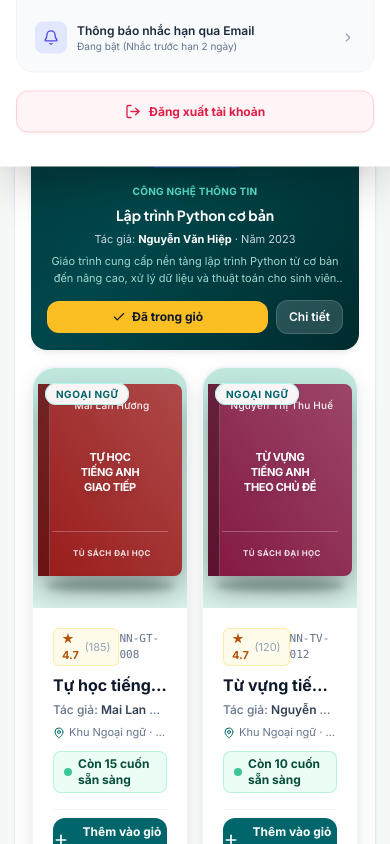
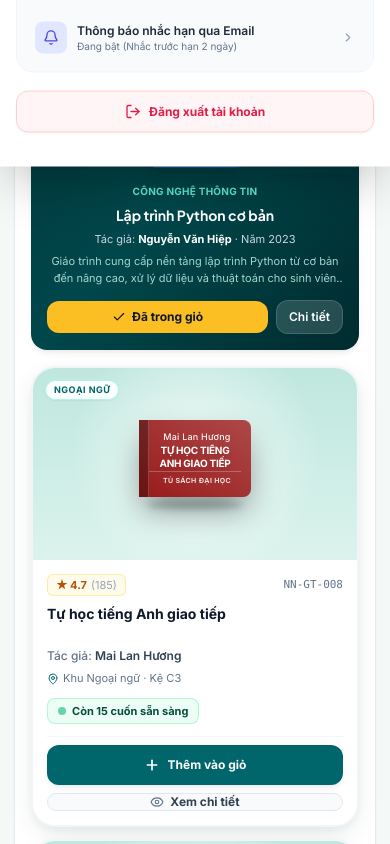
Before and after one commit to vohoangphuc1701/HKDN_HE_THONG_QUAN_LY_THU_VIEN, a React (Vite) app in the folder frontend-student/: page / in a window 390 px wide. Shown: the part 1156-2000 px from the top of the page. Built offline with nearby package versions, Linux system fonts and the light colour scheme.

Commit message:
fix(tv3-pc): sua loi the sach va nut bam bi bop chu khi co gian, toi uu navbar pc

```diff
--- a/frontend-student/src/App.jsx
+++ b/frontend-student/src/App.jsx
@@ -1364,7 +1364,7 @@ function DesktopApp() {
               </button>
             </div>
 
-            <div className="grid grid-cols-1 sm:grid-cols-2 lg:grid-cols-4 gap-6">
+            <div className="grid grid-cols-1 sm:grid-cols-2 md:grid-cols-3 lg:grid-cols-4 gap-4 sm:gap-5 lg:gap-6">
               {/* 1. Công nghệ thông tin */}
               <div
                 onClick={() => {
@@ -1582,29 +1582,29 @@ function DesktopApp() {
                     </div>
                   </div>
 
-                  <div className="pt-5 mt-4 border-t border-white/15 flex items-center gap-2.5">
+                  <div className="pt-5 mt-4 border-t border-white/15 flex flex-wrap sm:flex-nowrap items-center gap-2.5">
                     <button
                       type="button"
                       onClick={() => handleAddToCart(featuredBook)}
-                      className="flex-1 bg-amber-400 hover:bg-amber-300 text-slate-900 text-xs font-bold py-2.5 px-3 rounded-xl shadow-xs transition-colors cursor-pointer flex items-center justify-center gap-1.5"
+                      className="flex-1 min-w-[130px] bg-amber-400 hover:bg-amber-300 text-slate-900 text-xs font-bold py-2.5 px-3 rounded-xl shadow-xs transition-colors cursor-pointer flex items-center justify-center gap-1.5 whitespace-nowrap"
                     >
-                      <Check className="w-4 h-4" />
-                      <span>{cartItems.some(i => i.id === featuredBook.id) ? 'Đã trong giỏ' : 'Thêm vào giỏ mượn'}</span>
+                      <Check className="w-4 h-4 shrink-0" />
+                      <span className="truncate">{cartItems.some(i => i.id === featuredBook.id) ? 'Đã trong giỏ' : 'Thêm vào giỏ'}</span>
                     </button>
                     <button
                       type="button"
                       onClick={() => handleViewBookDetail(featuredBook)}
-                      className="px-3 py-2.5 bg-white/15 hover:bg-white/25 text-white text-xs font-semibold rounded-xl border border-white/15 transition-colors cursor-pointer flex items-center gap-1 shrink-0"
+                      className="px-3 py-2.5 bg-white/15 hover:bg-white/25 text-white text-xs font-semibold rounded-xl border border-white/15 transition-colors cursor-pointer flex items-center gap-1 shrink-0 whitespace-nowrap"
                     >
                       <span>Chi tiết</span>
-                      <ArrowRight className="w-3.5 h-3.5" />
+                      <ArrowRight className="w-3.5 h-3.5 shrink-0" />
                     </button>
                   </div>
                 </div>
               )}
 
               {/* 3 cuốn sách mới đi kèm */}
-              <div className="lg:col-span-7 grid grid-cols-1 sm:grid-cols-3 gap-5">
+              <div className="lg:col-span-7 grid grid-cols-1 sm:grid-cols-2 md:grid-cols-3 gap-4 lg:gap-5">
                 {otherNewBooks.map((book) => {
                   const isInCart = cartItems.some((item) => item.id === book.id);
                   return (
@@ -1657,7 +1657,7 @@ function DesktopApp() {
               </div>
             </div>
 
-            <div className="grid grid-cols-1 sm:grid-cols-2 lg:grid-cols-4 gap-6">
+            <div className="grid grid-cols-1 sm:grid-cols-2 md:grid-cols-3 lg:grid-cols-4 gap-4 sm:gap-5 lg:gap-6">
               {recommendedBooks.map((book) => {
                 const isInCart = cartItems.some((item) => item.id === book.id);
                 return (
@@ -1821,7 +1821,7 @@ function DesktopApp() {
               </p>
             </div>
 
-            <div className="grid grid-cols-1 sm:grid-cols-2 lg:grid-cols-4 gap-6">
+            <div className="grid grid-cols-1 sm:grid-cols-2 md:grid-cols-3 lg:grid-cols-4 gap-4 sm:gap-5 lg:gap-6">
               <div
                 onClick={() => setActiveTab('catalog')}
                 className="bg-white/95 border border-slate-200/90 rounded-2xl p-5 shadow-xs hover:border-[#00666B] hover:shadow-lg transition-all flex flex-col justify-between group cursor-pointer space-y-3"
@@ -2185,7 +2185,7 @@ function DesktopApp() {
                 <div
                   className={
                     viewMode === 'grid'
-                      ? 'grid grid-cols-1 sm:grid-cols-2 lg:grid-cols-3 xl:grid-cols-4 gap-6'
+                      ? 'grid grid-cols-1 sm:grid-cols-2 lg:grid-cols-2 xl:grid-cols-3 2xl:grid-cols-4 gap-4 sm:gap-5 lg:gap-6'
                       : 'space-y-3.5'
                   }
                 >
--- a/frontend-student/src/components/common/BookCard.jsx
+++ b/frontend-student/src/components/common/BookCard.jsx
@@ -119,19 +119,19 @@ const BookCard = ({
                             type="button"
                             onClick={handleAdd}
                             disabled={isInCart}
-                            className={`h-9 px-4 text-xs font-bold rounded-xl flex items-center justify-center gap-1.5 transition-all cursor-pointer active:scale-95 ${isInCart
+                            className={`h-9 px-3.5 sm:px-4 text-xs font-bold rounded-xl flex items-center justify-center gap-1.5 transition-all cursor-pointer active:scale-95 whitespace-nowrap select-none ${isInCart
                                     ? 'bg-emerald-100 text-emerald-800 border border-emerald-300 cursor-default'
                                     : 'bg-[#00666B] hover:bg-[#005458] text-white shadow-xs'
                                 }`}
                         >
                             {isInCart ? (
                                 <>
-                                    <Check className="w-3.5 h-3.5 stroke-[2.5]" />
-                                    <span>Đã chọn</span>
+                                    <Check className="w-3.5 h-3.5 shrink-0 stroke-[2.5]" />
+                                    <span>Đã trong giỏ</span>
                                 </>
                             ) : (
                                 <>
-                                    <Plus className="w-3.5 h-3.5 stroke-[2.5]" />
+                                    <Plus className="w-3.5 h-3.5 shrink-0 stroke-[2.5]" />
                                     <span>Thêm vào giỏ</span>
                                 </>
                             )}
@@ -140,10 +140,10 @@ const BookCard = ({
                         <button
                             type="button"
                             onClick={handleDetail}
-                            className="h-9 px-3 bg-slate-50 hover:bg-teal-50 hover:text-[#00666B] text-slate-700 text-xs font-semibold rounded-xl border border-slate-200 transition-colors cursor-pointer flex items-center gap-1"
+                            className="h-9 px-3 bg-slate-50 hover:bg-teal-50 hover:text-[#00666B] text-slate-700 text-xs font-semibold rounded-xl border border-slate-200 transition-colors cursor-pointer flex items-center gap-1 whitespace-nowrap select-none shrink-0"
                             title="Xem chi tiết tài liệu"
                         >
-                            <Eye className="w-3.5 h-3.5" />
+                            <Eye className="w-3.5 h-3.5 shrink-0" />
                             <span className="hidden sm:inline">Chi tiết</span>
                         </button>
                     </div>
@@ -158,15 +158,15 @@ const BookCard = ({
             {/* 1. KHU TRƯNG BÀY BÌA SÁCH 3D CÓ SPOTLIGHT VÀ BÓNG CHÂN ĐẾ */}
             <div
                 onClick={handleDetail}
-                className="bg-gradient-to-b from-[#bfe7de] via-[#ccede5] to-[#dcf3ed] h-60 w-full flex flex-col items-center justify-center p-4 relative overflow-hidden cursor-pointer"
+                className="bg-gradient-to-b from-[#bfe7de] via-[#ccede5] to-[#dcf3ed] h-48 sm:h-52 md:h-56 w-full flex flex-col items-center justify-center p-3 sm:p-4 relative overflow-hidden cursor-pointer"
                 title="Nhấn để xem chi tiết tài liệu"
             >
                 {/* Vầng sáng tâm điểm (Spotlight) */}
                 <div className="absolute inset-0 bg-[radial-gradient(circle_at_50%_45%,rgba(255,255,255,0.75)_0%,transparent_65%)] pointer-events-none" />
 
                 {/* Huy hiệu chuyên ngành góc trái */}
-                <div className="absolute top-3 left-3 z-10">
-                    <span className="text-[10px] font-extrabold uppercase tracking-wider text-[#00666B] bg-white/95 backdrop-blur-md px-2.5 py-1 rounded-full shadow-xs border border-teal-200/80">
+                <div className="absolute top-3 left-3 z-10 max-w-[calc(100%-1.5rem)]">
+                    <span className="text-[9px] sm:text-[10px] font-extrabold uppercase tracking-wider text-[#00666B] bg-white/95 backdrop-blur-md px-2 sm:px-2.5 py-0.5 sm:py-1 rounded-full shadow-xs border border-teal-200/80 truncate block">
                         {book.category}
                     </span>
                 </div>
@@ -174,50 +174,50 @@ const BookCard = ({
                 {/* Khối sách vật lý 3D nổi bật */}
                 <div
                     style={{ backgroundColor: book.coverTheme?.bg || '#00666B' }}
-                    className="w-36 h-48 rounded-r-lg rounded-l-xs text-white p-3.5 flex flex-col justify-between shadow-[0_16px_32px_-4px_rgba(0,0,0,0.42)] relative transition-all duration-300 group-hover:scale-105 group-hover:-translate-y-1 z-1"
+                    className="w-28 h-38 sm:w-32 sm:h-44 md:w-36 md:h-48 rounded-r-lg rounded-l-xs text-white p-2.5 sm:p-3 md:p-3.5 flex flex-col justify-between shadow-[0_16px_32px_-4px_rgba(0,0,0,0.42)] relative transition-all duration-300 group-hover:scale-105 group-hover:-translate-y-1 z-1"
                 >
                     {/* Ánh sáng phản chiếu mặt bìa bóng */}
                     <div className="absolute inset-0 bg-gradient-to-tr from-transparent via-white/10 to-white/20 rounded-r-lg pointer-events-none" />
 
                     {/* Gáy sách bên trái có chiều sâu */}
-                    <div className="absolute inset-y-0 left-0 w-3 bg-black/30 rounded-l-xs border-r border-white/20" />
+                    <div className="absolute inset-y-0 left-0 w-2.5 sm:w-3 bg-black/30 rounded-l-xs border-r border-white/20" />
 
                     {/* Tác giả trên bìa */}
                     <div className="text-center pl-2 pr-1">
-                        <p className="text-[10px] font-medium text-white/95 truncate tracking-wide drop-shadow-xs">
+                        <p className="text-[9px] sm:text-[10px] font-medium text-white/95 truncate tracking-wide drop-shadow-xs">
                             {book.coverTheme?.author || book.author}
                         </p>
                     </div>
 
                     {/* Tựa sách trên bìa */}
                     <div className="text-center px-1 my-auto">
-                        <h4 className="text-[11px] font-black uppercase tracking-tight leading-snug whitespace-pre-line text-white drop-shadow-md">
+                        <h4 className="text-[10px] sm:text-[11px] font-black uppercase tracking-tight leading-snug line-clamp-2 text-white drop-shadow-md">
                             {book.coverTheme?.title || book.title}
                         </h4>
                     </div>
 
                     {/* Nhãn loại tài liệu dưới chân bìa */}
-                    <div className="text-center pt-1.5 border-t border-white/25 pl-2 pr-1">
-                        <span className="text-[8px] font-bold tracking-wider uppercase text-white/85">
+                    <div className="text-center pt-1 sm:pt-1.5 border-t border-white/25 pl-2 pr-1">
+                        <span className="text-[7px] sm:text-[8px] font-bold tracking-wider uppercase text-white/85 truncate block">
                             {book.coverTheme?.series || 'TỦ SÁCH ĐẠI HỌC'}
                         </span>
                     </div>
                 </div>
 
                 {/* Bóng tiếp đất chân đế của cuốn sách (Pedestal shadow) */}
-                <div className="w-32 h-3 bg-teal-950/25 rounded-[100%] blur-[3px] mt-1 group-hover:scale-110 group-hover:opacity-60 transition-all duration-300" />
+                <div className="w-24 sm:w-28 md:w-32 h-2 sm:h-2.5 md:h-3 bg-teal-950/25 rounded-[100%] blur-[3px] mt-1 group-hover:scale-110 group-hover:opacity-60 transition-all duration-300" />
             </div>
 
             {/* 2. THÔNG TIN SÁCH */}
-            <div className="p-5 flex-1 flex flex-col justify-between gap-4 bg-white">
-                <div className="space-y-1.5">
+            <div className="p-3.5 sm:p-4 md:p-5 flex-1 flex flex-col justify-between gap-3 sm:gap-4 bg-white">
+                <div className="space-y-1.5 min-w-0">
                     {/* Dòng đánh giá sao & mã sách */}
-                    <div className="flex items-center justify-between text-xs">
-                        <span className="font-bold text-amber-700 bg-amber-50 border border-amber-200/70 px-2 py-0.5 rounded-md flex items-center gap-1 text-[11px]">
+                    <div className="flex items-center justify-between text-xs gap-2">
+                        <span className="font-bold text-amber-700 bg-amber-50 border border-amber-200/70 px-2 py-0.5 rounded-md flex items-center gap-1 text-[11px] shrink-0">
                             ★ {book.rating || 4.9}
                             <span className="text-slate-400 font-normal">({book.borrowCount || 120})</span>
                         </span>
-                        <span className="text-[11px] font-mono text-slate-500 font-medium">
+                        <span className="text-[11px] font-mono text-slate-500 font-medium truncate">
                             {book.code}
                         </span>
                     </div>
@@ -225,7 +225,7 @@ const BookCard = ({
                     {/* Tên sách nổi bật */}
                     <h3
                         onClick={handleDetail}
-                        className="font-black text-base text-slate-900 group-hover:text-[#00666B] line-clamp-1 transition-colors leading-snug cursor-pointer pt-0.5"
+                        className="font-black text-sm sm:text-base text-slate-900 group-hover:text-[#00666B] line-clamp-2 transition-colors leading-snug cursor-pointer pt-0.5 min-h-[2.5rem]"
                         title={book.title}
                     >
                         {book.title}
@@ -246,9 +246,9 @@ const BookCard = ({
 
                     {/* Tình trạng khả dụng với huy hiệu xanh ngọc nổi bật */}
                     <div className="pt-1">
-                        <div className="inline-flex items-center gap-1.5 px-2.5 py-1 rounded-lg bg-emerald-50 border border-emerald-200/80 text-emerald-900 text-xs font-bold">
+                        <div className="inline-flex items-center gap-1.5 px-2.5 py-1 rounded-lg bg-emerald-50 border border-emerald-200/80 text-emerald-900 text-[11px] sm:text-xs font-bold max-w-full">
                             <span className="w-2 h-2 rounded-full bg-emerald-500 animate-pulse shrink-0" />
-                            <span>{book.statusText || `Còn ${book.availableQuantity} cuốn sẵn sàng`}</span>
+                            <span className="truncate">{book.statusText || `Còn ${book.availableQuantity} cuốn sẵn sàng`}</span>
                         </div>
                     </div>
                 </div>
@@ -260,7 +260,7 @@ const BookCard = ({
                         type="button"
                         onClick={handleAdd}
                         disabled={isInCart}
-                        className={`w-full h-11 text-xs sm:text-sm font-bold rounded-xl flex items-center justify-center gap-2 transition-all cursor-pointer active:scale-[0.98] ${isInCart
+                        className={`w-full h-10 sm:h-11 px-3 text-xs sm:text-[13px] font-bold rounded-xl flex items-center justify-center gap-2 transition-all cursor-pointer active:scale-[0.98] whitespace-nowrap select-none ${isInCart
                                 ? 'bg-emerald-100 text-emerald-800 border-2 border-emerald-300 font-bold cursor-default shadow-xs'
                                 : 'bg-[#00666B] hover:bg-[#005458] text-white shadow-md hover:shadow-lg active:bg-[#00383b]'
                             }`}
@@ -269,12 +269,12 @@ const BookCard = ({
                         {isInCart ? (
                             <>
                                 <Check className="w-4 h-4 shrink-0 stroke-[2.5]" />
-                                <span>Đã có trong giỏ mượn</span>
+                                <span className="truncate">Đã trong giỏ</span>
                             </>
                         ) : (
                             <>
                                 <Plus className="w-4 h-4 shrink-0 stroke-[2.5]" />
-                                <span>Thêm vào giỏ mượn</span>
+                                <span className="truncate">Thêm vào giỏ</span>
                             </>
                         )}
                     </button>
@@ -283,11 +283,11 @@ const BookCard = ({
                     <button
                         type="button"
                         onClick={handleDetail}
-                        className="w-full h-9 bg-slate-50 hover:bg-teal-50 hover:text-[#00666B] hover:border-teal-300 border border-slate-200 text-xs font-bold text-slate-700 rounded-xl flex items-center justify-center gap-1.5 transition-all cursor-pointer shadow-2xs"
+                        className="w-full h-8.5 sm:h-9 px-3 bg-slate-50 hover:bg-teal-50 hover:text-[#00666B] hover:border-teal-300 border border-slate-200 text-xs font-bold text-slate-700 rounded-xl flex items-center justify-center gap-1.5 transition-all cursor-pointer shadow-2xs whitespace-nowrap select-none"
                         title="Xem thông tin chi tiết cuốn sách"
                     >
                         <Eye className="w-3.5 h-3.5 shrink-0 text-slate-500 group-hover:text-[#00666B]" />
-                        <span>Xem chi tiết tài liệu</span>
+                        <span className="truncate">Xem chi tiết</span>
                     </button>
                 </div>
             </div>
--- a/frontend-student/src/pages/HomePage.jsx
+++ b/frontend-student/src/pages/HomePage.jsx
@@ -472,23 +472,23 @@ export default function HomePage({
                   <p className="text-[11px] text-teal-100/80 line-clamp-2">
                     {featuredBook.description}
                   </p>
-                  <div className="pt-2 flex items-center gap-2">
+                  <div className="pt-2 flex flex-wrap sm:flex-nowrap items-center gap-2">
                     <button
                       type="button"
                       onClick={() => handleAdd(featuredBook)}
-                      className="flex-1 bg-amber-400 hover:bg-amber-300 text-slate-900 text-xs font-bold py-2 px-3 rounded-xl flex items-center justify-center gap-1.5 cursor-pointer"
+                      className="flex-1 min-w-[130px] bg-amber-400 hover:bg-amber-300 text-slate-900 text-xs font-bold py-2 px-3 rounded-xl flex items-center justify-center gap-1.5 cursor-pointer whitespace-nowrap"
                     >
-                      <Check className="w-3.5 h-3.5" />
-                      <span>
+                      <Check className="w-3.5 h-3.5 shrink-0" />
+                      <span className="truncate">
                         {cartItems.some((i) => i.id === featuredBook.id)
                           ? 'Đã trong giỏ'
-                          : 'Thêm vào giỏ mượn'}
+                          : 'Thêm vào giỏ'}
                       </span>
                     </button>
                     <button
                       type="button"
                       onClick={() => handleDetail(featuredBook)}
-                      className="px-3 py-2 bg-white/15 hover:bg-white/25 text-white text-xs font-semibold rounded-xl border border-white/15 cursor-pointer shrink-0"
+                      className="px-3 py-2 bg-white/15 hover:bg-white/25 text-white text-xs font-semibold rounded-xl border border-white/15 cursor-pointer shrink-0 whitespace-nowrap"
                     >
                       Chi tiết
                     </button>
@@ -499,7 +499,7 @@ export default function HomePage({
           )}
 
           {/* 3 cuốn sách mới đi kèm */}
-          <div className="grid grid-cols-2 sm:grid-cols-3 gap-3 sm:gap-4">
+          <div className="grid grid-cols-1 sm:grid-cols-2 md:grid-cols-3 gap-3 sm:gap-4">
             {otherNewBooks.map((book) => (
               <BookCard
                 key={book.id}
@@ -550,7 +550,7 @@ export default function HomePage({
             </div>
           </div>
 
-          <div className="grid grid-cols-2 md:grid-cols-3 gap-3 sm:gap-4">
+          <div className="grid grid-cols-1 sm:grid-cols-2 md:grid-cols-3 lg:grid-cols-4 gap-3 sm:gap-4 lg:gap-5">
             {recommendedBooks.map((book) => (
               <BookCard
                 key={book.id}
```
Also changed, not shown: frontend-student/src/components/layout/NavbarPC.jsx (+24 -14 lines).
